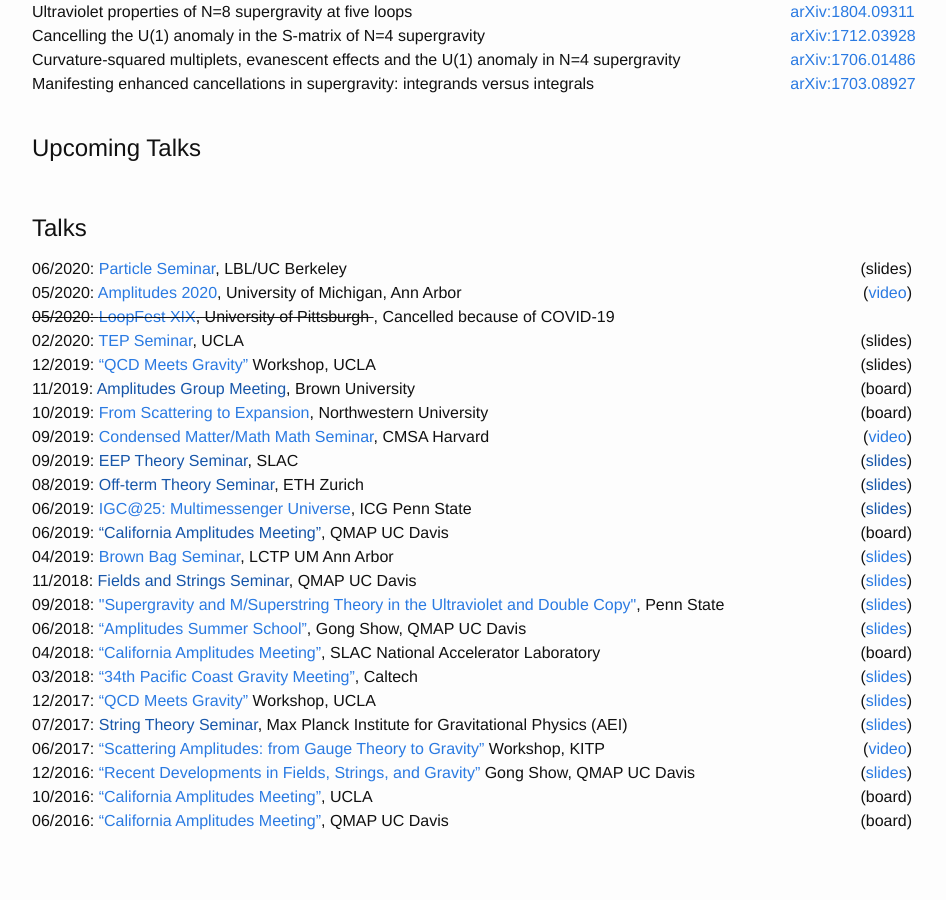
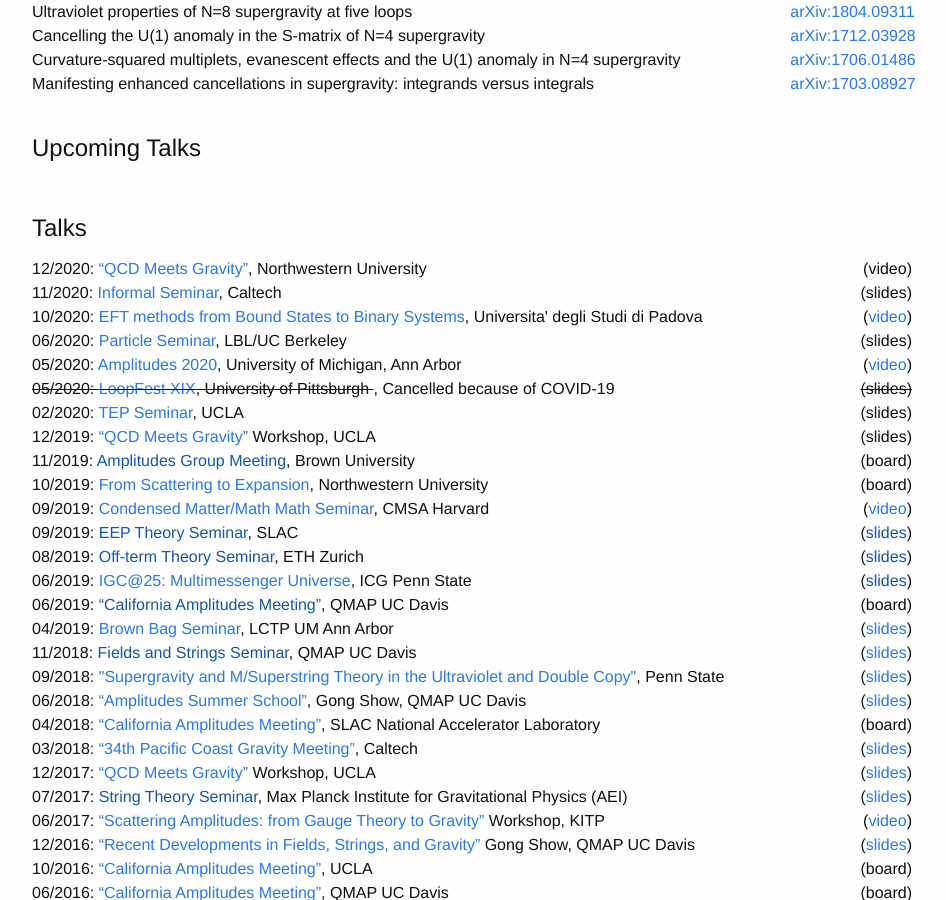
Before and after one commit to julioparra/julioparra.github.io, a Jekyll site: the page built from index.md, in a window 1280 px wide and 900 px high, scrolled down 784 px. Shown: the whole window, without its empty margins (168-1114 px from the left). Built offline with Jekyll 4.4.1, drawn with Linux system fonts in a browser that asks for light colours; nearby versions of some CDN libraries.

Commit message:
Added latest talks

```diff
--- a/index.md
+++ b/index.md
@@ -104,6 +104,18 @@ Office: PAB 4-737 <br>
 #### Talks ####
 
 <div class="row">
+    <div class="col-10"> 12/2020: <a href="https://indico.desy.de/event/27454/overview">“QCD Meets Gravity”</a>,  Northwestern University </div>
+    <div class="col-2" style="text-align:right"> (video) </div>
+</div>
+<div class="row">
+    <div class="col-10"> 11/2020: <a href="https://www.theory.caltech.edu/seminars/high-energy-theory-informal-meeting">Informal Seminar</a>,  Caltech </div>
+    <div class="col-2" style="text-align:right"> (slides) </div>
+</div>
+<div class="row">
+    <div class="col-10"> 10/2020: <a href="https://indico.dfa.unipd.it/event/11/overview">EFT methods from Bound States to Binary Systems</a>, Universita' degli Studi di Padova </div>
+    <div class="col-2" style="text-align:right"> (<a href="https://indico.dfa.unipd.it/event/11/contributions/14/attachments/17/134/10.EFTMBS20_Parra-Martinez.mp4">video</a>) </div>
+</div>
+<div class="row">
     <div class="col-10"> 06/2020: <a href="https://www-theory.lbl.gov/wordpress/?page_id=6741">Particle Seminar</a>,  LBL/UC Berkeley </div>
     <div class="col-2" style="text-align:right"> (slides) </div>
 </div>
@@ -113,7 +125,7 @@ Office: PAB 4-737 <br>
 </div>
 <div class="row">
     <div class="col-10"> <s> 05/2020: <a href="https://indico.cern.ch/event/866125/overview">LoopFest XIX</a>, University of Pittsburgh  </s>,  Cancelled because of COVID-19 </div>
-    <div class="col-2" style="text-align:right">  </div>
+    <div class="col-2" style="text-align:right">  <s> (slides) </s> </div>
 </div>
 <div class="row">
     <div class="col-10">  02/2020: <a href="http://bhaumik-institute.physics.ucla.edu/seminars-and-colloquia">TEP Seminar</a>,  UCLA  </div>
```
